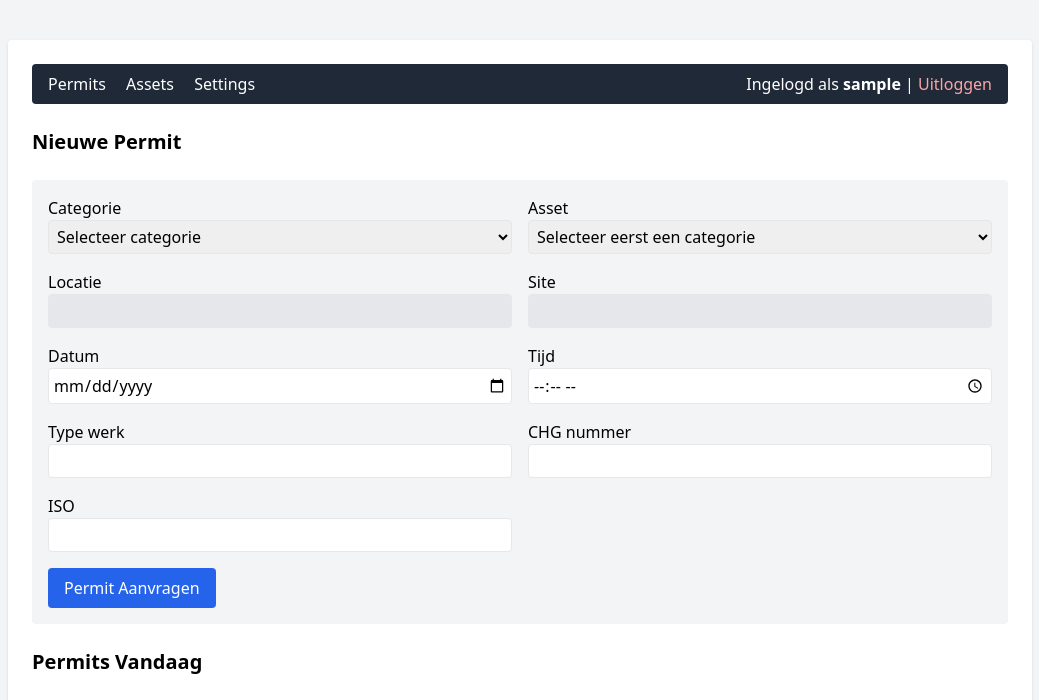
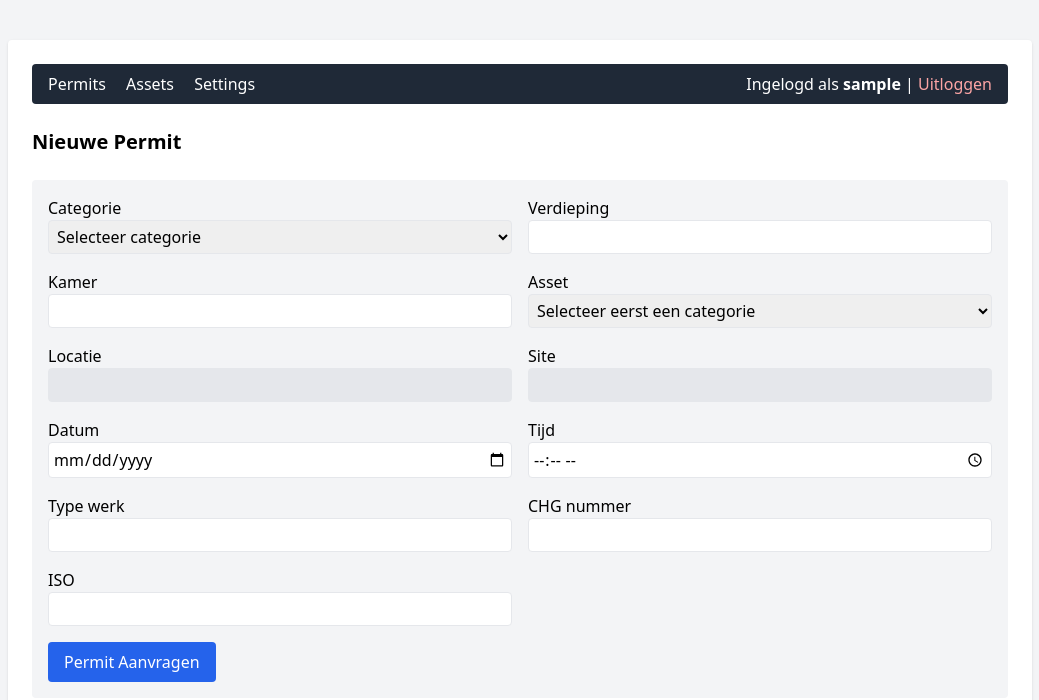
Before and after one commit to MaikelGevdLeeuw/Mslim, a Flask app: page / in a window 1280 px wide. Shown: the top 700 px of the page, without its empty margins (120-1159 px from the left). Run offline with Flask 3, Linux system fonts and the light colour scheme; the visitor is signed in with stand-in values (Sample User, id 1); some libraries are stand-ins or nearby versions.

Commit message:
Update index.html

```diff
--- a/templates/index.html
+++ b/templates/index.html
@@ -32,6 +32,17 @@
         </select>
       </div>
 
+
+
+      <div>
+  <label>Verdieping</label>
+  <input name="floor" required class="w-full border p-1 rounded">
+</div>
+
+<div>
+  <label>Kamer</label>
+  <input name="room" required class="w-full border p-1 rounded">
+</div>
       <div>
         <label>Asset</label>
         <select name="asset" id="asset-select" required class="w-full border p-1 rounded">
```
